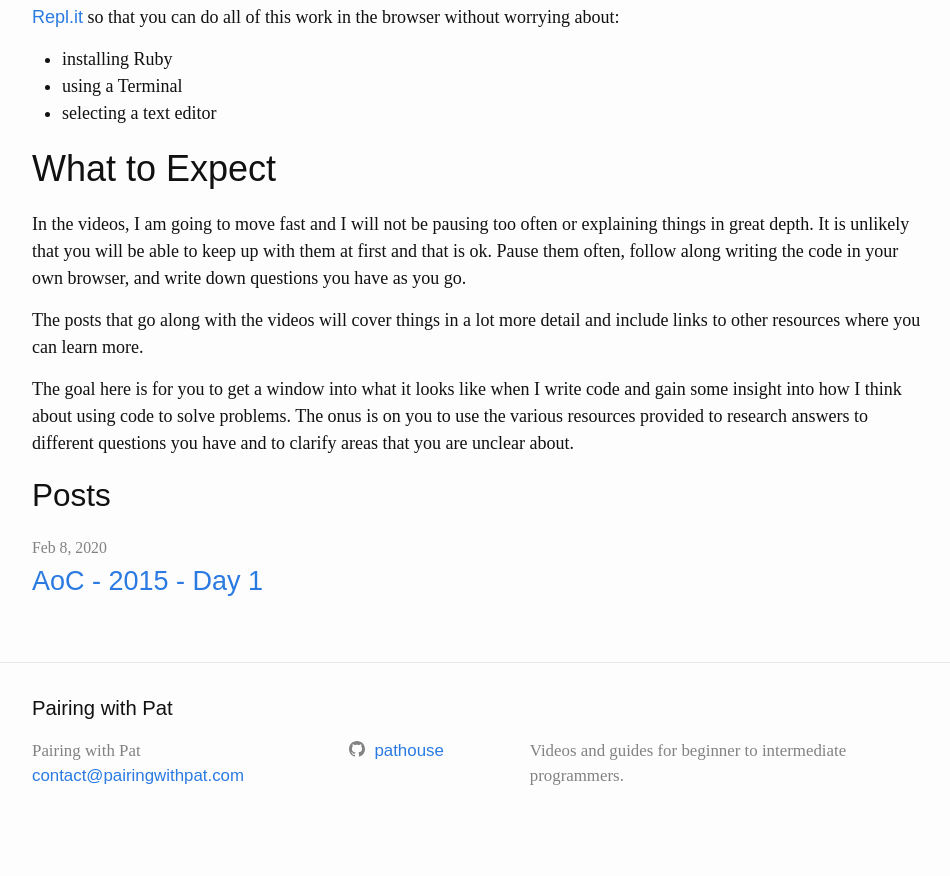
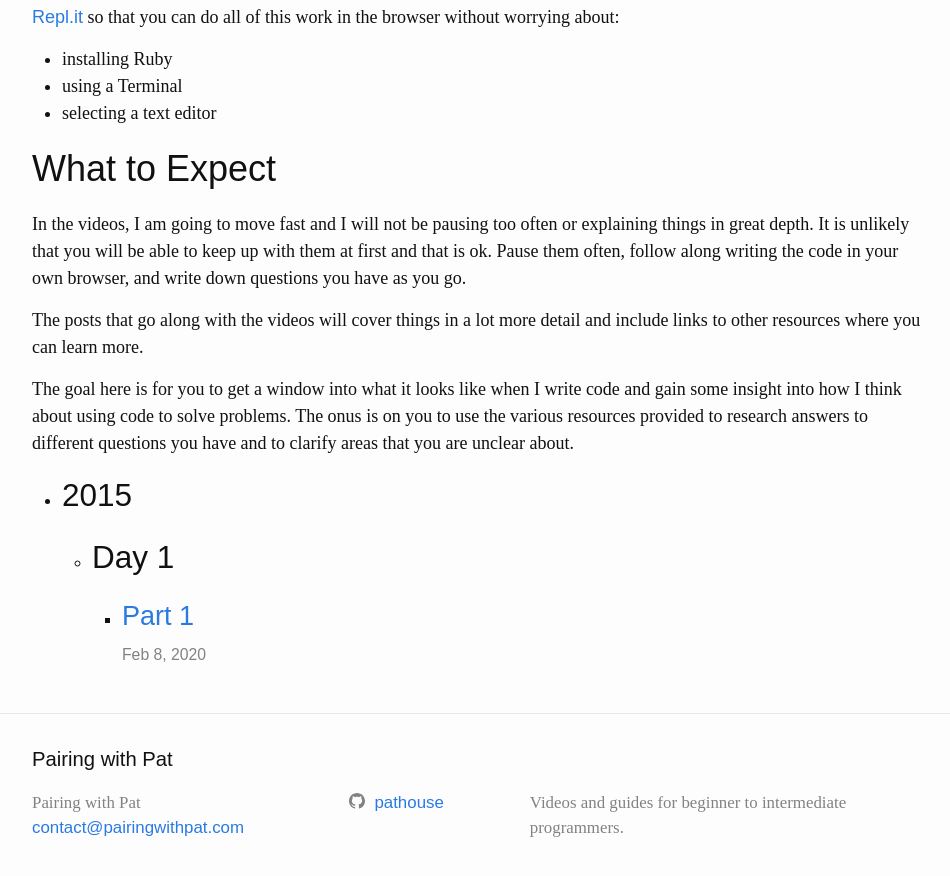
Before and after one commit to pathouse/non-breaking-space, a Jekyll site: the page built from advent-of-code.markdown, in a window 1280 px wide and 900 px high, scrolled down 1071 px. Shown: the top 876 px of the window, without its empty margins (163-1113 px from the left). Built offline with Jekyll 4.4.1, drawn with Linux system fonts in a browser that asks for light colours; before the commit the page ends 1920 px from its top, so only the background shows below that.

Commit message:
Add specific layouts for advent of code
- specific category page layout for advent of code that breaks down
posts by year and day

- specific layout for advent of code posts that includes year and day in
the title

```diff
--- /dev/null
+++ b/_layouts/advent_of_code.html
@@ -0,0 +1,47 @@
+---
+layout: default
+---
+
+<div class="home">
+  {%- if page.title -%}
+  <h1 class="page-heading">{{ page.title }}</h1>
+  {%- endif -%}
+
+  {{ content }}
+
+  {% assign category_posts = site.posts | where: "category", page.category %}
+  {% assign years = category_posts | map: "year" | uniq | sort %}
+  <ul>
+  {%- for year in years -%}
+    <li>
+    <h2 class="post-list-heading">{{ year }}</h2>
+    {% assign year_posts = category_posts | where: "year", year %}
+    {% assign days = year_posts | map: "day" | uniq | sort %}
+    <ul>
+    {%- for day in days -%}
+      <li>
+      <h3 class="post-list-heading">Day {{ day }}</h3>
+      {% assign day_posts = year_posts | where: "day", day %}
+      <ul>
+      {%- for post in day_posts -%}
+        <li>
+          <h3>
+            <a class="post-link" href="{{ post.url | relative_url }}">
+              {{ post.title | escape }}
+            </a>
+            {%- assign date_format = "%b %-d, %Y" -%}
+            <span class="post-meta">{{ post.date | date: date_format }}</span>
+          </h3>
+          {%- if site.show_excerpts -%}
+          {{ post.excerpt }}
+          {%- endif -%}
+        </li>
+      {%- endfor -%}
+      </ul>
+      </li>
+    {%- endfor -%}
+    </ul>
+    </li>
+  {%- endfor -%}
+  </ul>
+</div>
--- a/_posts/advent_of_code/2015/2020-02-08-aoc-2015-day-1.md
+++ b/_posts/advent_of_code/2015/2020-02-08-aoc-2015-day-1.md
@@ -1,8 +1,10 @@
 ---
-layout: post
-title: 'AoC - 2015 - Day 1'
+layout: aoc_post
+title: 'Part 1'
 summary: 'Working through the first problem in Advent of Code, 2015.'
 category: 'aoc'
+year: '2015'
+day: '1'
 ---
 
 # The Setup
--- a/advent-of-code.markdown
+++ b/advent-of-code.markdown
@@ -1,5 +1,5 @@
 ---
-layout: category_page
+layout: advent_of_code
 title: 'Advent of Code'
 permalink: /advent-of-code/
 category: 'aoc'
```
Also changed, not shown: _layouts/aoc_post.html (added, +25 -0 lines).
